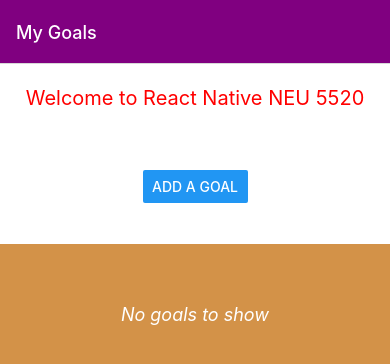
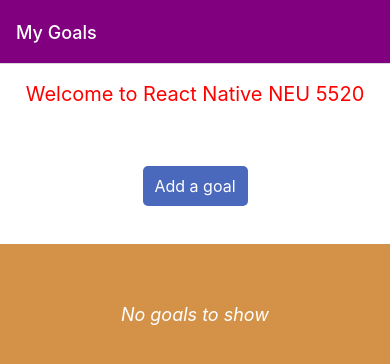
Before and after one commit to realericwang/CS5520, a React Native app: screen /Home in a window 390 px wide. Shown: the top 364 px of the page. Built offline with nearby package versions, Linux system fonts and the light colour scheme.

Commit message:
feat: reusable button

```diff
--- a/Components/GoalItem.js
+++ b/Components/GoalItem.js
@@ -1,6 +1,7 @@
 import React from "react";
-import { View, Text, StyleSheet, Button, Pressable } from "react-native";
+import { View, Text, StyleSheet, Pressable } from "react-native";
 import { useNavigation } from "@react-navigation/native";
+import PressableButton from "./PressableButton";
 
 export default function GoalItem({ item, onDelete }) {
   const navigation = useNavigation();
@@ -15,10 +16,23 @@ export default function GoalItem({ item, onDelete }) {
 
   return (
     <View style={styles.textContainer}>
-      <Pressable onPress={handlePress} style={styles.pressable}>
+      <Pressable
+        onPress={handlePress}
+        style={({ pressed }) => [
+          styles.pressable,
+          pressed && styles.pressedItem,
+        ]}
+        android_ripple={{ color: "#dddddd" }}
+      >
         <Text style={styles.text}>{item.text}</Text>
       </Pressable>
-      <Button title="X" color="grey" onPress={handleDelete} />
+      <PressableButton
+        componentStyle={styles.deleteButton}
+        pressedHandler={handleDelete}
+        pressedStyle={styles.pressedDelete}
+      >
+        <Text style={styles.text}>X</Text>
+      </PressableButton>
     </View>
   );
 }
@@ -38,4 +52,20 @@ const styles = StyleSheet.create({
     justifyContent: "space-between",
     paddingHorizontal: 10,
   },
+  pressable: {
+    flex: 1,
+    padding: 10,
+  },
+  pressedItem: {
+    opacity: 0.5,
+  },
+  deleteButton: {
+    backgroundColor: "grey",
+    borderRadius: 5,
+    padding: 5,
+    marginLeft: 10,
+  },
+  pressedDelete: {
+    opacity: 0.6,
+  },
 });
--- a/Components/Home.js
+++ b/Components/Home.js
@@ -12,6 +12,7 @@ import Header from "./Header";
 import Input from "./Input";
 import { useState } from "react";
 import GoalItem from "./GoalItem";
+import PressableButton from "./PressableButton";
 
 export default function Home({ navigation }) {
   const [goals, setGoals] = useState([]);
@@ -67,7 +68,13 @@ export default function Home({ navigation }) {
           <Text style={styles.childText}>Child Component</Text>
         </Header>
         <View style={styles.buttonContainer}>
-          <Button title="Add a goal" onPress={() => setIsModalVisible(true)} />
+          <PressableButton
+            componentStyle={styles.addGoalButton}
+            pressedHandler={() => setIsModalVisible(true)}
+            pressedStyle={styles.pressedAddGoalButton}
+          >
+            <Text style={styles.addGoalButtonText}>Add a goal</Text>
+          </PressableButton>
         </View>
       </View>
       <View style={styles.bottomView}>
@@ -176,4 +183,17 @@ const styles = StyleSheet.create({
     width: 100,
     backgroundColor: "gray",
   },
+  addGoalButton: {
+    backgroundColor: '#4a69bd',
+    padding: 10,
+    borderRadius: 5,
+  },
+  pressedAddGoalButton: {
+    backgroundColor: '#1e3799',
+  },
+  addGoalButtonText: {
+    color: 'white',
+    textAlign: 'center',
+    fontSize: 16,
+  },
 });
--- /dev/null
+++ b/Components/PressableButton.js
@@ -0,0 +1,29 @@
+import React from "react";
+import { Pressable, View, StyleSheet } from "react-native";
+
+export default function PressableButton({
+  children,
+  componentStyle,
+  pressedHandler,
+  pressedStyle,
+}) {
+  return (
+    <Pressable
+      onPress={pressedHandler}
+      style={({ pressed }) => [
+        styles.defaultStyle,
+        componentStyle,
+        pressed && pressedStyle,
+      ]}
+    >
+      <View>{children}</View>
+    </Pressable>
+  );
+}
+
+const styles = StyleSheet.create({
+  defaultStyle: {
+    backgroundColor: "beige",
+  },
+
+});
```
